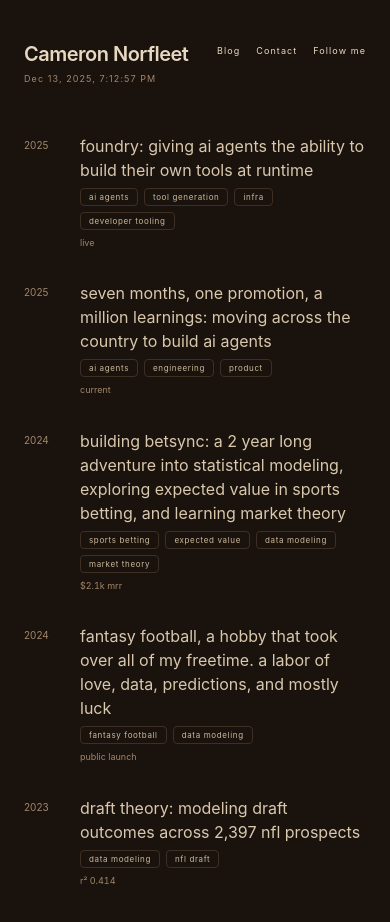
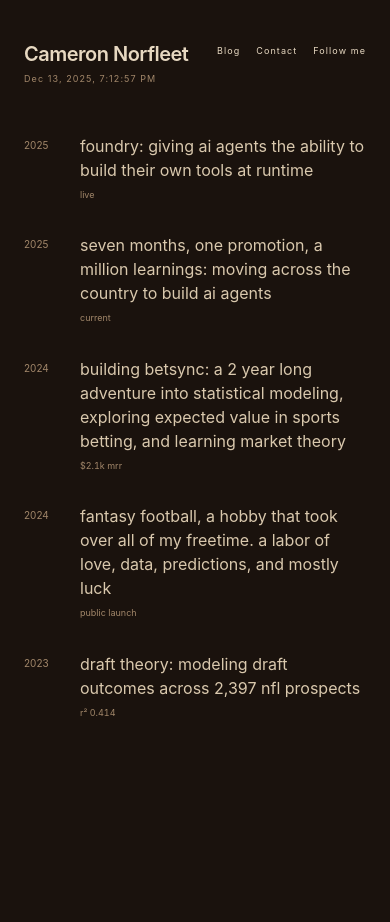
Before and after one commit to cameron-eth/resume, a Next.js app: page / in a window 390 px wide. Shown: the top 922 px of the page. After the commit the page ends 844 px from the top, so only its background shows below. Built offline with nearby package versions, Linux system fonts and the light colour scheme.

Commit message:
hide subject badges on mobile

```diff
--- a/src/app/page.tsx
+++ b/src/app/page.tsx
@@ -145,7 +145,7 @@ export default function Page() {
                     >
                       {item.blogTitle}
                     </Link>
-                    <div className="flex flex-wrap gap-1.5">
+                    <div className="hidden flex-wrap gap-1.5 md:flex">
                       {item.subjects.map((subject, idx) => (
                         <Link
                           key={idx}
```
